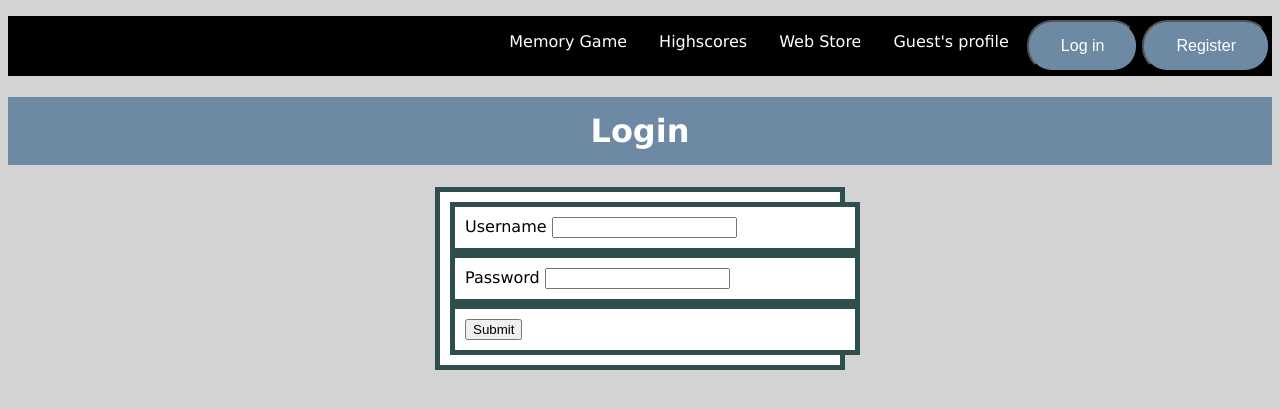
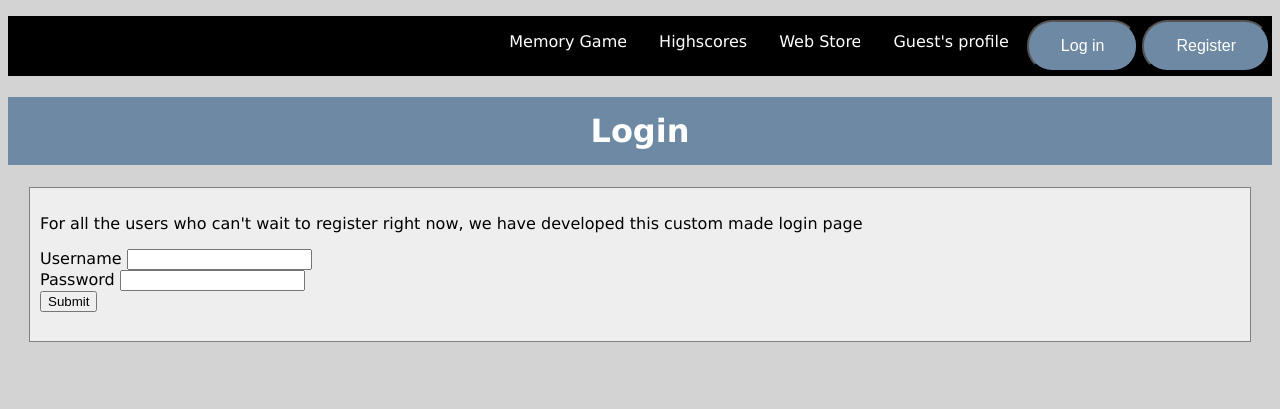
Before and after one commit to FransM22/SWA-MemoryGame, a PHP site: page /login.php in a window 1280 px wide. Shown: the top 409 px of the page. Run offline with PHP 8.4, Linux system fonts and the light colour scheme.

Commit message:
Updated div styling

```diff
--- a/styles/stylesheet_game.css
+++ b/styles/stylesheet_game.css
@@ -74,12 +74,13 @@ h1 {
 .useritem {
   background: #778899;
   padding: 5px;
-  width: 700px;
+  width: 100%;
   height: 40px;
   margin-top: 10px;
   color: white;
   font-weight: bold;
   text-align: left;
+  box-sizing: border-box;;
 }
 
 .button {
@@ -124,15 +125,22 @@ background-color: lightslategray;
     width: 352px;
     border: 3px solid black;
 }
-div {
-    width: 380px;
-    padding: 10px;
-    background: white;
-    border: 5px solid darkslategrey;
-    margin: 0;
-}
 
 .container {
     margin-left: auto;
     margin-right: auto;
+    background-color: #eee;
+    border: 1px solid gray;
+    width: 100%;
+    max-width: 1200px;
+    padding: 10px;
 }
+
+div.game {
+    margin-left: auto;
+    margin-right: auto;
+    background-color: white;
+    width: 380px;
+    padding: 10px;
+    border: 5px solid darkslategrey;
+}
--- a/templates/login.tpl
+++ b/templates/login.tpl
@@ -9,6 +9,7 @@
   {$menu_section}
   <h1>Login</h1>
   <div class="container">
+    <p>For all the users who can't wait to register right now, we have developed this custom made login page</p>
     <form action="submit_user_login.php" method="POST">
       <div class="form_group">
         <label for="username">Username</label>
@@ -22,6 +23,7 @@
         <input type="submit"></input>
       </div>
     </form>
+    <br>
   </div>
 </body>
 </html>
--- a/templates/main.tpl
+++ b/templates/main.tpl
@@ -11,7 +11,7 @@
 
 
 
-<div class="container">
+<div class="game">
 <div class="after-box">Place your ad here!</div>
 <div class="floating-box">1 </div>
 <div class="floating-box">2</div>
```
